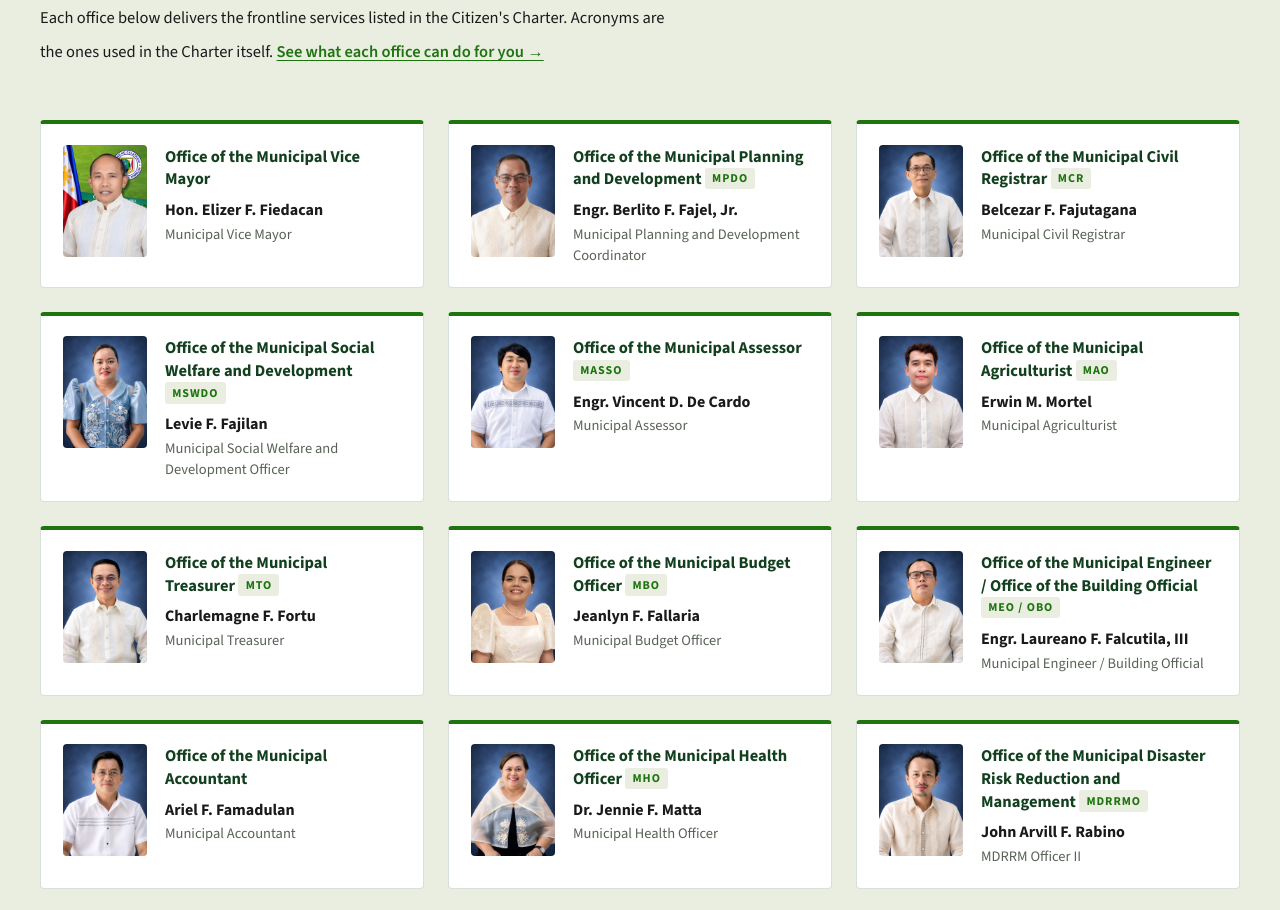
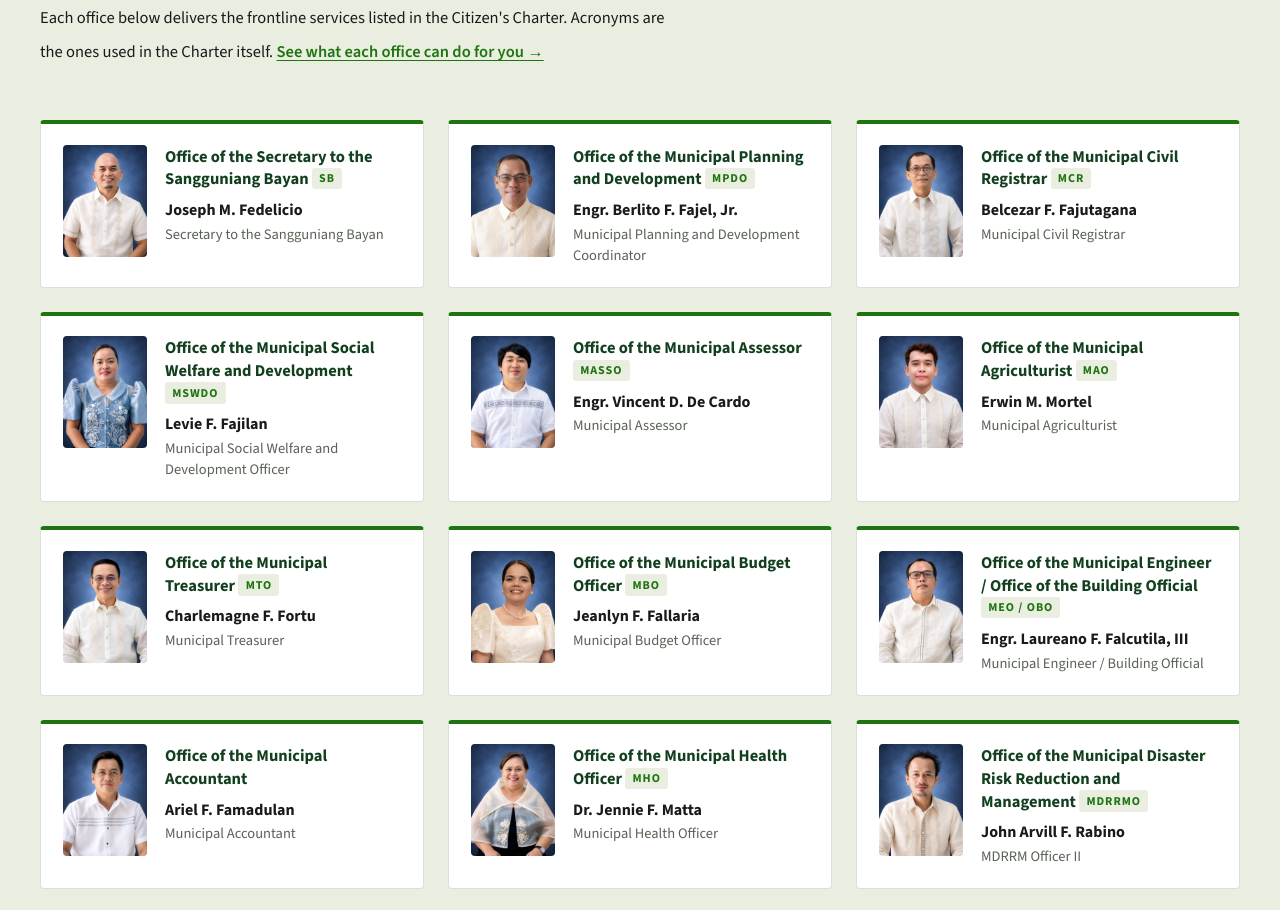
Before and after one commit to rjfabella/calatrava-lgu, a website: page about.html in a window 1280 px wide. Shown: the part 2974-3884 px from the top of the page. Drawn offline with nearby package versions, Linux system fonts and the light colour scheme.

Commit message:
Swap the Vice Mayor's row for the Secretary to the Sangguniang Bayan
The Vice Mayor already leads the Elected Officials grid, so his office row
was a duplicate; the Office of the Secretary to the Sangguniang Bayan takes
its place at the head of the departments grid, using the last unclaimed
portrait from the LGU's studio set. Joseph M. Fedelicio's title comes from
the Organizational Chart 2026 (SB Secretary, SG 24), where he sits under the
Vice Mayor's office; the Citizen's Charter presents him as his own office,
which is how he is listed here. The acronym chip is the Charter's own "SB".

Only mlgoo.jpg is now unused — a DILG-assigned officer, not an LGU office.

Co-Authored-By: Claude Opus 5 <noreply@anthropic.com>

```diff
--- a/about.html
+++ b/about.html
@@ -46,13 +46,14 @@
 <script>
 const FALLBACK = {
   elected: [{ name: "Engr. Robert M. Fabella", role: "Municipal Mayor", term: "2025–2028", photo: "assets/images/Portrait_Mayor.jpg" }],
-  departments: [{ name: "Office of the Municipal Vice Mayor", acronym: "", head: "Hon. Elizer F. Fiedacan", headTitle: "Municipal Vice Mayor", photo: "" }]
+  departments: [{ name: "Office of the Secretary to the Sangguniang Bayan", acronym: "SB", head: "Joseph M. Fedelicio", headTitle: "Secretary to the Sangguniang Bayan", photo: "assets/images/dept-heads/sec.jpg" }]
 };
 
 const esc = v => String(v == null ? '' : v).replace(/[&<>"]/g, c => ({'&':'&amp;','<':'&lt;','>':'&gt;','"':'&quot;'}[c]));
 
 // Every official is rendered at the same size — the Mayor and Vice Mayor are
-// identified by their role label, not by a bigger tile.
+// identified by their role label, not by a bigger tile. Both are absent from
+// the Offices & Departments grid below for the same reason: they lead here.
 function renderOfficial(o){
   const photo = o.photo
     ? `<img src="${esc(o.photo)}" alt="${esc(o.name)}" loading="lazy" onerror="this.parentElement.innerHTML=monogram('${(o.name||'').replace(/'/g,'')}')">`
--- a/data/officials.json
+++ b/data/officials.json
@@ -113,11 +113,11 @@
   ],
   "departments": [
     {
-      "name": "Office of the Municipal Vice Mayor",
-      "acronym": "",
-      "head": "Hon. Elizer F. Fiedacan",
-      "headTitle": "Municipal Vice Mayor",
-      "photo": "assets/images/Portrait_VM-EFF.jpg"
+      "name": "Office of the Secretary to the Sangguniang Bayan",
+      "acronym": "SB",
+      "head": "Joseph M. Fedelicio",
+      "headTitle": "Secretary to the Sangguniang Bayan",
+      "photo": "assets/images/dept-heads/sec.jpg"
     },
     {
       "name": "Office of the Municipal Planning and Development",
@@ -199,5 +199,5 @@
   ],
   "_historyNote": "DRAFT — compiled 2026-09-24 from the Wikipedia article 'Calatrava, Romblon' (https://en.wikipedia.org/wiki/Calatrava,_Romblon), which cites the municipal profile. NOT YET VERIFIED by the LGU. Dates differ between sources (some give 1855 rather than 1853 for the first proclamation). Have the Mayor's office / MPDO confirm names, dates and RA number before this is treated as official, and replace this note with the LGU's own source when they do.",
   "historySource": "Compiled from public sources and pending verification by the Municipal Government of Calatrava. Corrections are welcome — please write to the Office of the Municipal Mayor.",
-  "_departmentsNote": "Office names follow the Citizen's Charter 2023. Acronyms are the ones the Charter itself uses; the Accountant's and Vice Mayor's offices are left blank because the Charter spells them out in full -- do not invent one. The Mayor's office is intentionally absent here: the Mayor leads the Elected Officials grid above. Head portraits are the LGU's studio set, resized from 'assets/images/Dept Heads/' (raw originals are gitignored). Two portraits from that set are unused: mlgoo.jpg (MLGOO Aleza F. Refe -- a DILG-assigned officer, not an LGU department) and sec.jpg (Joseph M. Fedelicio, Secretary to the Sangguniang Bayan). Add rows for them if the LGU wants them listed."
+  "_departmentsNote": "Office names follow the Citizen's Charter 2023. Acronyms are the ones the Charter itself uses ('SB' for the Sangguniang Bayan); the Accountant's office is left blank because the Charter spells it out in full -- do not invent one. The Mayor's and Vice Mayor's offices are intentionally absent: both lead the Elected Officials grid above. Head portraits are the LGU's studio set, resized from 'assets/images/Dept Heads/' (raw originals are gitignored). One portrait from that set is unused: mlgoo.jpg (MLGOO Aleza F. Refe -- a DILG-assigned officer, not an LGU department). Joseph M. Fedelicio's title and SG 24 come from the Organizational Chart 2026, where the SB Secretary sits under the Vice Mayor's office; he is listed here as his own office because that is how the Charter presents him."
 }
```
Also changed, not shown: MEMORY.md (+4 -2 lines), assets/images/barangays/balogo.png (deleted), assets/images/barangays/linao.png (deleted), assets/images/barangays/pagsangahan.png (deleted), assets/images/barangays/pangulo.png (deleted), assets/images/barangays/poblacion.png (deleted), assets/images/barangays/san-roque.png (deleted), assets/images/barangays/talisay.png (deleted).
